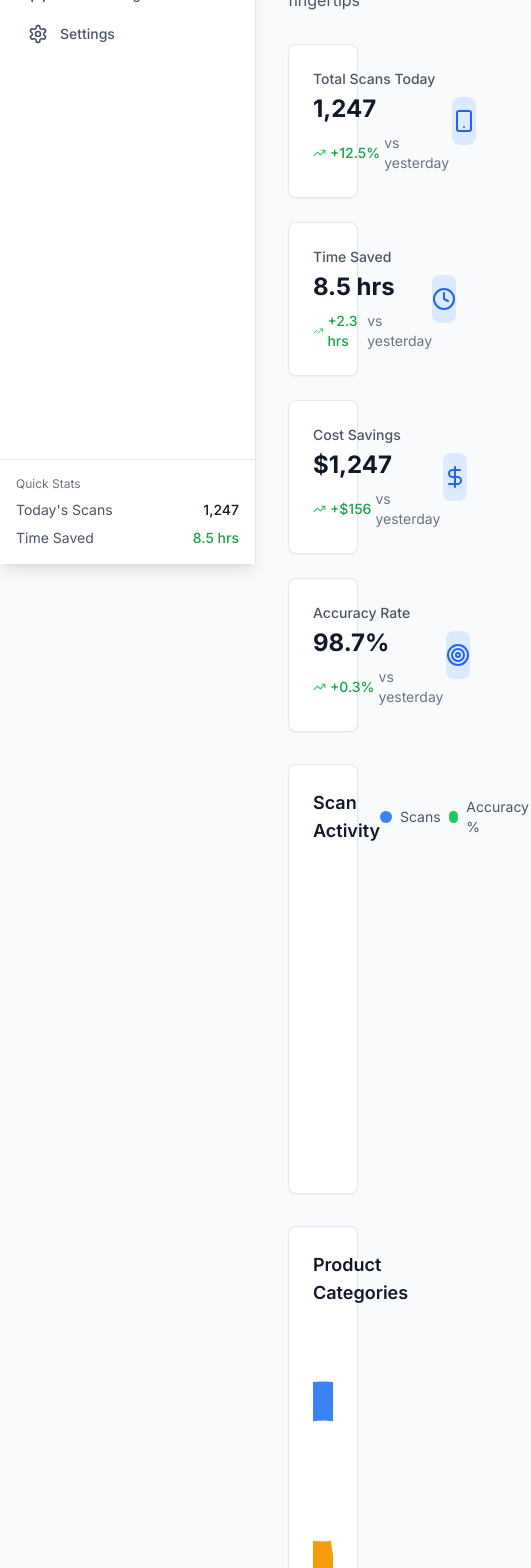
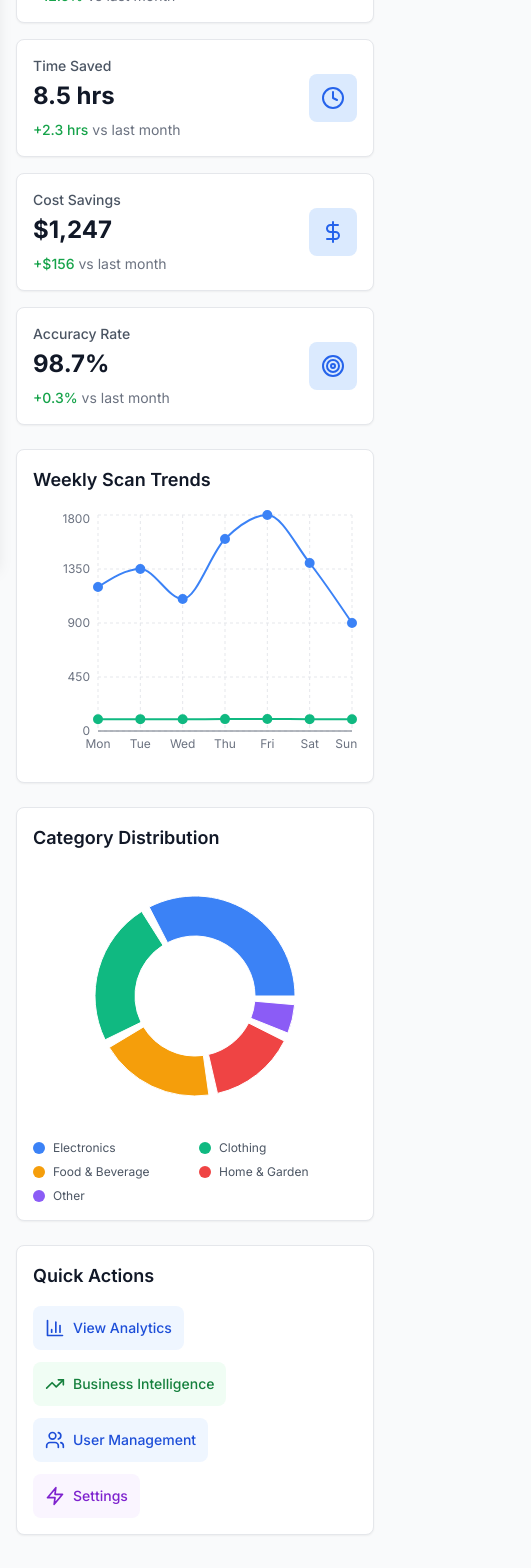
Before and after one commit to OBEREX/frontend_website, a React (Vite) app: page / in a window 390 px wide. Shown: the part 280-1848 px from the top of the page, 531 px wide, since content can reach past the window. Built offline with nearby package versions, Linux system fonts and the light colour scheme.

Commit message:
Dashboard page device responsiveness updated

```diff
--- a/src/components/Layout.tsx
+++ b/src/components/Layout.tsx
@@ -1,4 +1,4 @@
-import React from 'react'
+import React, { useState } from 'react'
 import { Link, useLocation } from 'react-router-dom'
 import {
   Home,
@@ -7,9 +7,11 @@ import {
   Settings,
   CreditCard,
   User,
-  Smartphone
+  Smartphone,
+  Menu,
+  X
 } from 'lucide-react'
-
+import { useTheme } from '../contexts/ThemeContext'
 
 interface LayoutProps {
   children: React.ReactNode
@@ -26,21 +28,46 @@ const navigation = [
 
 export default function Layout({ children }: LayoutProps) {
   const location = useLocation()
+  const { isDark } = useTheme()
+  const [sidebarOpen, setSidebarOpen] = useState(false)
+
+  const closeSidebar = () => {
+    setSidebarOpen(false)
+  }
 
   return (
     <div className="min-h-screen bg-gray-50 dark:bg-gray-950">
+      {/* Mobile menu overlay */}
+      {sidebarOpen && (
+        <div
+          className="fixed inset-0 z-40 bg-black bg-opacity-50 lg:hidden"
+          onClick={closeSidebar}
+        />
+      )}
+
       {/* Sidebar */}
-      <div className="fixed inset-y-0 left-0 z-50 w-64 bg-white dark:bg-gray-900 shadow-lg border-r border-gray-200 dark:border-gray-700">
-        <div className="flex h-16 items-center justify-center border-b border-gray-200 dark:border-gray-700">
+      <div className={`
+        fixed inset-y-0 left-0 z-50 w-64 bg-white dark:bg-gray-900 shadow-lg border-r border-gray-200 dark:border-gray-700 transform transition-transform duration-300 ease-in-out
+        ${sidebarOpen ? 'translate-x-0' : '-translate-x-full lg:translate-x-0'}
+      `}>
+        {/* Sidebar Header */}
+        <div className="flex h-16 items-center justify-between px-4 border-b border-gray-200 dark:border-gray-700">
           <div className="flex items-center space-x-2">
             <div className="h-8 w-8 bg-primary-600 rounded-lg flex items-center justify-center">
               <Smartphone className="h-5 w-5 text-white" />
             </div>
             <span className="text-xl font-bold text-gray-900 dark:text-gray-100">Pefoma</span>
           </div>
+          <button
+            onClick={closeSidebar}
+            className="lg:hidden p-1 rounded-md text-gray-400 hover:text-gray-600 dark:hover:text-gray-300"
+          >
+            <X className="h-5 w-5" />
+          </button>
         </div>
 
-        <nav className="mt-8 px-4">
+        {/* Navigation */}
+        <nav className="mt-8 px-4 flex-1 overflow-y-auto">
           <div className="space-y-1">
             {navigation.map((item) => {
               const isActive = location.pathname === item.href
@@ -48,22 +75,23 @@ export default function Layout({ children }: LayoutProps) {
                 <Link
                   key={item.name}
                   to={item.href}
+                  onClick={closeSidebar}
                   className={`group flex items-center px-3 py-2 text-sm font-medium rounded-lg transition-colors duration-200 ${
                     isActive
                       ? 'bg-primary-50 dark:bg-primary-900/30 text-primary-700 dark:text-primary-300 border-r-2 border-primary-600'
                       : 'text-gray-600 dark:text-gray-300 hover:bg-gray-50 dark:hover:bg-gray-800 hover:text-gray-900 dark:hover:text-gray-100'
                   }`}
                 >
-                  <item.icon className="mr-3 h-5 w-5" />
-                  {item.name}
+                  <item.icon className="mr-3 h-5 w-5 flex-shrink-0" />
+                  <span className="truncate">{item.name}</span>
                 </Link>
               )
             })}
           </div>
         </nav>
 
-        {/* Quick Stats */}
-        <div className="absolute bottom-0 left-0 right-0 p-4 border-t border-gray-200 dark:border-gray-700">
+        {/* Quick Stats - Hidden on mobile to save space */}
+        <div className="hidden lg:block absolute bottom-0 left-0 right-0 p-4 border-t border-gray-200 dark:border-gray-700">
           <div className="text-xs text-gray-500 dark:text-gray-400 mb-2">Quick Stats</div>
           <div className="space-y-2">
             <div className="flex items-center justify-between text-sm">
@@ -79,8 +107,28 @@ export default function Layout({ children }: LayoutProps) {
       </div>
 
       {/* Main content */}
-      <div className="pl-64">
-        <main className="py-8 px-8">
+      <div className="lg:pl-64">
+        {/* Mobile header */}
+        <div className="lg:hidden bg-white dark:bg-gray-900 border-b border-gray-200 dark:border-gray-700 px-4 py-3">
+          <div className="flex items-center justify-between">
+            <button
+              onClick={() => setSidebarOpen(true)}
+              className="p-2 rounded-md text-gray-400 hover:text-gray-600 dark:hover:text-gray-300"
+            >
+              <Menu className="h-6 w-6" />
+            </button>
+            <div className="flex items-center space-x-2">
+              <div className="h-6 w-6 bg-primary-600 rounded flex items-center justify-center">
+                <Smartphone className="h-4 w-4 text-white" />
+              </div>
+              <span className="text-lg font-bold text-gray-900 dark:text-gray-100">Pefoma</span>
+            </div>
+            <div className="w-10" /> {/* Spacer for centering */}
+          </div>
+        </div>
+
+        {/* Main content area */}
+        <main className="py-4 px-4 sm:py-6 sm:px-6 lg:py-8 lg:px-8">
           {children}
         </main>
       </div>
--- a/src/index.css
+++ b/src/index.css
@@ -36,7 +36,7 @@
 
 @layer components {
   .card {
-    @apply bg-white rounded-lg shadow-sm border border-gray-200 p-6 transition-colors duration-200;
+    @apply bg-white rounded-lg shadow-sm border border-gray-200 transition-colors duration-200;
   }
 
   .dark .card {
@@ -53,6 +53,66 @@
 
   .dark .btn-secondary {
     @apply bg-gray-800 hover:bg-gray-700 text-gray-200 border border-gray-600;
+  }
+
+  /* Responsive text utilities */
+  .text-responsive-sm {
+    @apply text-xs sm:text-sm;
+  }
+
+  .text-responsive-base {
+    @apply text-sm sm:text-base;
+  }
+
+  .text-responsive-lg {
+    @apply text-base sm:text-lg;
+  }
+
+  .text-responsive-xl {
+    @apply text-lg sm:text-xl;
+  }
+
+  .text-responsive-2xl {
+    @apply text-xl sm:text-2xl;
+  }
+
+  .text-responsive-3xl {
+    @apply text-2xl sm:text-3xl;
+  }
+
+  /* Responsive spacing utilities */
+  .space-responsive {
+    @apply space-y-4 sm:space-y-6;
+  }
+
+  .space-responsive-lg {
+    @apply space-y-6 sm:space-y-8;
+  }
+
+  /* Responsive padding utilities */
+  .p-responsive {
+    @apply p-3 sm:p-4 lg:p-6;
+  }
+
+  .px-responsive {
+    @apply px-3 sm:px-4 lg:px-6;
+  }
+
+  .py-responsive {
+    @apply py-3 sm:py-4 lg:py-6;
+  }
+
+  /* Responsive margin utilities */
+  .m-responsive {
+    @apply m-3 sm:m-4 lg:m-6;
+  }
+
+  .mx-responsive {
+    @apply mx-3 sm:mx-4 lg:mx-6;
+  }
+
+  .my-responsive {
+    @apply my-3 sm:my-4 lg:my-6;
   }
 
   /* Enhanced Dark mode input styles */
--- a/src/pages/Dashboard.tsx
+++ b/src/pages/Dashboard.tsx
@@ -8,6 +8,7 @@ import {
   Users,
   Zap
 } from 'lucide-react'
+import { Link } from 'react-router-dom'
 import {
   LineChart,
   Line,
@@ -86,33 +87,30 @@ export default function Dashboard() {
   const gridStroke = isDark ? '#374151' : '#E5E7EB'
 
   return (
-    <div className="space-y-8">
+    <div className="space-y-6 sm:space-y-8">
       {/* Header */}
       <div>
-        <h1 className="text-3xl font-bold text-gray-900 dark:text-gray-100">Dashboard</h1>
-        <p className="text-gray-600 dark:text-gray-400 mt-2">
+        <h1 className="text-2xl sm:text-3xl font-bold text-gray-900 dark:text-gray-100">Dashboard</h1>
+        <p className="text-sm sm:text-base text-gray-600 dark:text-gray-400 mt-2">
           Welcome to Pefoma - AI-powered inventory management at your fingertips
         </p>
       </div>
 
       {/* Stats Cards */}
-      <div className="grid grid-cols-1 md:grid-cols-2 lg:grid-cols-4 gap-6">
+      <div className="grid grid-cols-1 sm:grid-cols-2 lg:grid-cols-4 gap-4 sm:gap-6">
         {stats.map((stat) => (
-          <div key={stat.name} className="card">
+          <div key={stat.name} className="card p-4 sm:p-6">
             <div className="flex items-center justify-between">
               <div>
-                <p className="text-sm font-medium text-gray-600 dark:text-gray-400">{stat.name}</p>
-                <p className="text-2xl font-bold text-gray-900 dark:text-gray-100 mt-1">{stat.value}</p>
+                <p className="text-sm sm:text-base font-medium text-gray-600 dark:text-gray-400">{stat.name}</p>
+                <p className="text-2xl sm:text-3xl font-bold text-gray-900 dark:text-gray-100 mt-1">{stat.value}</p>
                 <div className="flex items-center mt-2">
-                  <TrendingUp className={`h-4 w-4 ${
-                    stat.changeType === 'positive' ? 'text-green-500' : 'text-red-500'
-                  }`} />
-                  <span className={`text-sm font-medium ml-1 ${
+                  <span className={`text-sm font-medium ${
                     stat.changeType === 'positive' ? 'text-green-600 dark:text-green-400' : 'text-red-600 dark:text-red-400'
                   }`}>
                     {stat.change}
                   </span>
-                  <span className="text-sm text-gray-500 dark:text-gray-400 ml-1">vs yesterday</span>
+                  <span className="text-sm text-gray-500 dark:text-gray-400 ml-1">vs last month</span>
                 </div>
               </div>
               <div className="h-12 w-12 bg-primary-100 dark:bg-primary-900/30 rounded-lg flex items-center justify-center">
@@ -124,39 +122,59 @@ export default function Dashboard() {
       </div>
 
       {/* Charts Section */}
-      <div className="grid grid-cols-1 lg:grid-cols-2 gap-8">
-        {/* Scan Activity Chart */}
-        <div className="card">
-          <div className="flex items-center justify-between mb-6">
-            <h3 className="text-lg font-semibold text-gray-900 dark:text-gray-100">Scan Activity</h3>
-            <div className="flex items-center space-x-2">
-              <div className="flex items-center">
-                <div className="w-3 h-3 bg-primary-500 rounded-full mr-2"></div>
-                <span className="text-sm text-gray-600 dark:text-gray-400">Scans</span>
-              </div>
-              <div className="flex items-center">
-                <div className="w-3 h-3 bg-green-500 rounded-full mr-2"></div>
-                <span className="text-sm text-gray-600 dark:text-gray-400">Accuracy %</span>
-              </div>
-            </div>
-          </div>
-          <ResponsiveContainer width="100%" height={300}>
+      <div className="grid grid-cols-1 lg:grid-cols-2 gap-6 sm:gap-8">
+        {/* Weekly Scan Trends */}
+        <div className="card p-4 sm:p-6">
+          <h3 className="text-lg sm:text-xl font-semibold text-gray-900 dark:text-gray-100 mb-4 sm:mb-6">Weekly Scan Trends</h3>
+          <div className="h-64 sm:h-80">
+            <ResponsiveContainer width="100%" height="100%">
               <LineChart data={scanData}>
                 <CartesianGrid strokeDasharray="3 3" stroke={gridStroke} />
-              <XAxis dataKey="day" stroke={axisStroke} />
-              <YAxis yAxisId="left" stroke={axisStroke} />
-              <YAxis yAxisId="right" orientation="right" stroke={axisStroke} />
-              <Tooltip contentStyle={tooltipStyle} />
-              <Line yAxisId="left" type="monotone" dataKey="scans" stroke="#3b82f6" strokeWidth={2} />
-              <Line yAxisId="right" type="monotone" dataKey="accuracy" stroke="#10b981" strokeWidth={2} />
+                <XAxis
+                  dataKey="day"
+                  stroke={axisStroke}
+                  fontSize={12}
+                  tickLine={false}
+                />
+                <YAxis
+                  stroke={axisStroke}
+                  fontSize={12}
+                  tickLine={false}
+                  axisLine={false}
+                />
+                <Tooltip
+                  contentStyle={tooltipStyle}
+                  formatter={(value: any, name: any) => [
+                    name === 'scans' ? `${value.toLocaleString()} scans` : `${value}%`,
+                    name === 'scans' ? 'Scans' : 'Accuracy'
+                  ]}
+                />
+                <Line
+                  type="monotone"
+                  dataKey="scans"
+                  stroke="#3b82f6"
+                  strokeWidth={2}
+                  dot={{ fill: '#3b82f6', strokeWidth: 2, r: 4 }}
+                  activeDot={{ r: 6, stroke: '#3b82f6', strokeWidth: 2 }}
+                />
+                <Line
+                  type="monotone"
+                  dataKey="accuracy"
+                  stroke="#10b981"
+                  strokeWidth={2}
+                  dot={{ fill: '#10b981', strokeWidth: 2, r: 4 }}
+                  activeDot={{ r: 6, stroke: '#10b981', strokeWidth: 2 }}
+                />
               </LineChart>
             </ResponsiveContainer>
           </div>
+        </div>
 
         {/* Category Distribution */}
-        <div className="card">
-          <h3 className="text-lg font-semibold text-gray-900 dark:text-gray-100 mb-6">Product Categories</h3>
-          <ResponsiveContainer width="100%" height={300}>
+        <div className="card p-4 sm:p-6">
+          <h3 className="text-lg sm:text-xl font-semibold text-gray-900 dark:text-gray-100 mb-4 sm:mb-6">Category Distribution</h3>
+          <div className="h-64 sm:h-80">
+            <ResponsiveContainer width="100%" height="100%">
               <PieChart>
                 <Pie
                   data={categoryData}
@@ -171,18 +189,23 @@ export default function Dashboard() {
                     <Cell key={`cell-${index}`} fill={entry.color} />
                   ))}
                 </Pie>
-              <Tooltip contentStyle={tooltipStyle} />
+                <Tooltip
+                  contentStyle={tooltipStyle}
+                  formatter={(value: any) => [`${value}%`, 'Percentage']}
+                />
               </PieChart>
             </ResponsiveContainer>
-          <div className="grid grid-cols-2 gap-4 mt-4">
+          </div>
+          <div className="mt-4 grid grid-cols-2 sm:grid-cols-3 gap-2 sm:gap-3">
             {categoryData.map((category) => (
-              <div key={category.name} className="flex items-center">
+              <div key={category.name} className="flex items-center space-x-2">
                 <div
-                  className="w-3 h-3 rounded-full mr-2"
+                  className="w-3 h-3 rounded-full"
                   style={{ backgroundColor: category.color }}
-                ></div>
-                <span className="text-sm text-gray-600 dark:text-gray-400">{category.name}</span>
-                <span className="text-sm font-medium text-gray-900 dark:text-gray-100 ml-auto">{category.value}%</span>
+                />
+                <span className="text-xs sm:text-sm text-gray-600 dark:text-gray-400 truncate">
+                  {category.name}
+                </span>
               </div>
             ))}
           </div>
@@ -190,30 +213,33 @@ export default function Dashboard() {
       </div>
 
       {/* Quick Actions */}
-      <div className="card">
-        <h3 className="text-lg font-semibold text-gray-900 dark:text-gray-100 mb-6">Quick Actions</h3>
-        <div className="grid grid-cols-1 md:grid-cols-3 gap-4">
-          <button className="flex items-center p-4 border border-gray-200 dark:border-gray-700 rounded-lg hover:bg-gray-50 dark:hover:bg-gray-800 transition-colors">
-            <BarChart3 className="h-6 w-6 text-primary-600 dark:text-primary-400 mr-3" />
-            <div className="text-left">
-              <p className="font-medium text-gray-900 dark:text-gray-100">View Analytics</p>
-              <p className="text-sm text-gray-600 dark:text-gray-400">Detailed reports & insights</p>
-            </div>
+      <div className="card p-4 sm:p-6">
+        <h3 className="text-lg sm:text-xl font-semibold text-gray-900 dark:text-gray-100 mb-4 sm:mb-6">Quick Actions</h3>
+        <div className="grid grid-cols-1 sm:grid-cols-2 lg:grid-cols-4 gap-3 sm:gap-4">
+          <Link to="/analytics">
+            <button className="flex items-center justify-center p-3 sm:p-4 bg-primary-50 dark:bg-primary-900/30 text-primary-700 dark:text-primary-300 rounded-lg hover:bg-primary-100 dark:hover:bg-primary-900/50 transition-colors">
+              <BarChart3 className="h-5 w-5 mr-2 sm:mr-3" />
+              <span className="text-sm sm:text-base font-medium">View Analytics</span>
             </button>
-          <button className="flex items-center p-4 border border-gray-200 dark:border-gray-700 rounded-lg hover:bg-gray-50 dark:hover:bg-gray-800 transition-colors">
-            <Users className="h-6 w-6 text-primary-600 dark:text-primary-400 mr-3" />
-            <div className="text-left">
-              <p className="font-medium text-gray-900 dark:text-gray-100">Team Management</p>
-              <p className="text-sm text-gray-600 dark:text-gray-400">Manage users & permissions</p>
-            </div>
+          </Link>
+          <Link to="/business-intelligence">
+            <button className="flex items-center justify-center p-3 sm:p-4 bg-green-50 dark:bg-green-900/30 text-green-700 dark:text-green-300 rounded-lg hover:bg-green-100 dark:hover:bg-green-900/50 transition-colors">
+              <TrendingUp className="h-5 w-5 mr-2 sm:mr-3" />
+              <span className="text-sm sm:text-base font-medium">Business Intelligence</span>
             </button>
-          <button className="flex items-center p-4 border border-gray-200 dark:border-gray-700 rounded-lg hover:bg-gray-50 dark:hover:bg-gray-800 transition-colors">
-            <Zap className="h-6 w-6 text-primary-600 dark:text-primary-400 mr-3" />
-            <div className="text-left">
-              <p className="font-medium text-gray-900 dark:text-gray-100">Start Scan</p>
-              <p className="text-sm text-gray-600 dark:text-gray-400">Begin inventory count</p>
-            </div>
+          </Link>
+          <Link to="/user-management">
+            <button className="flex items-center justify-center p-3 sm:p-4 bg-blue-50 dark:bg-blue-900/30 text-blue-700 dark:text-blue-300 rounded-lg hover:bg-blue-100 dark:hover:bg-blue-900/50 transition-colors">
+              <Users className="h-5 w-5 mr-2 sm:mr-3" />
+              <span className="text-sm sm:text-base font-medium">User Management</span>
             </button>
+          </Link>
+          <Link to="/settings">
+            <button className="flex items-center justify-center p-3 sm:p-4 bg-purple-50 dark:bg-purple-900/30 text-purple-700 dark:text-purple-300 rounded-lg hover:bg-purple-100 dark:hover:bg-purple-900/50 transition-colors">
+              <Zap className="h-5 w-5 mr-2 sm:mr-3" />
+              <span className="text-sm sm:text-base font-medium">Settings</span>
+            </button>
+          </Link>
         </div>
       </div>
     </div>
--- a/src/pages/UserManagement.tsx
+++ b/src/pages/UserManagement.tsx
@@ -1,5 +1,5 @@
 import React, { useState, useEffect } from 'react'
-import { useNavigate } from 'react-router-dom'
+import { useNavigate, useParams, Link } from 'react-router-dom'
 import {
   User, CreditCard, Settings, BarChart3, Calendar,
   DollarSign, Activity, History,
@@ -272,6 +272,7 @@ const usageStats: UsageStats = {
 
 export default function UserManagement() {
   const navigate = useNavigate()
+  const { tab } = useParams<{ tab: string }>()
   const [activeTab, setActiveTab] = useState<'profile' | 'payments' | 'subscription' | 'usage' | 'sessions' | 'preferences'>('profile')
 
   const [showSubscriptionModal, setShowSubscriptionModal] = useState(false)
@@ -292,11 +293,10 @@ export default function UserManagement() {
   })
 
   useEffect(() => {
-    const queryTab = new URLSearchParams(window.location.search).get('tab')
-    if (queryTab) {
-      setActiveTab(queryTab as any)
+    if (tab) {
+      setActiveTab(tab as any)
     }
-  }, [])
+  }, [tab])
 
   const getTierIcon = (tier: string) => {
     switch (tier) {
@@ -367,26 +367,28 @@ export default function UserManagement() {
   }
 
   return (
-    <div className="space-y-8">
+    <div className="space-y-6 sm:space-y-8">
       {/* Header */}
-      <div className="flex items-center justify-between">
+      <div className="flex flex-col sm:flex-row sm:items-center sm:justify-between space-y-4 sm:space-y-0">
         <div>
-          <h1 className="text-3xl font-bold text-gray-900 dark:text-gray-100">User Management</h1>
-          <p className="text-gray-600 dark:text-gray-400 mt-2">
+          <h1 className="text-2xl sm:text-3xl font-bold text-gray-900 dark:text-gray-100">User Management</h1>
+          <p className="text-sm sm:text-base text-gray-600 dark:text-gray-400 mt-2">
             Manage your profile, payments, subscriptions, and usage preferences
           </p>
         </div>
-        <div className="flex items-center space-x-3">
+        <div className="flex items-center space-x-2 sm:space-x-3">
           <Tooltip content="Export your user data and usage statistics">
-            <button className="btn-primary flex items-center">
+            <button className="btn-primary flex items-center text-sm sm:text-base">
               <Download className="h-4 w-4 mr-2" />
-              Export Data
+              <span className="hidden sm:inline">Export Data</span>
+              <span className="sm:hidden">Export</span>
             </button>
           </Tooltip>
           <Tooltip content="Manage your account settings and preferences">
-            <button className="btn-primary flex items-center">
+            <button className="btn-primary flex items-center text-sm sm:text-base">
               <Settings className="h-4 w-4 mr-2" />
-              Account Settings
+              <span className="hidden sm:inline">Account Settings</span>
+              <span className="sm:hidden">Settings</span>
             </button>
           </Tooltip>
         </div>
@@ -394,7 +396,7 @@ export default function UserManagement() {
 
       {/* Tab Navigation */}
       <div className="border-b border-gray-200 dark:border-gray-700">
-        <nav className="-mb-px flex space-x-8">
+        <nav className="-mb-px flex space-x-4 sm:space-x-8 overflow-x-auto">
           {[
             { id: 'profile', name: 'Profile', icon: User },
             { id: 'payments', name: 'Payment Methods', icon: CreditCard },
@@ -402,19 +404,20 @@ export default function UserManagement() {
             { id: 'usage', name: 'Usage Analytics', icon: BarChart3 },
             { id: 'sessions', name: 'Session History', icon: History },
             { id: 'preferences', name: 'Preferences', icon: Settings }
-          ].map((tab) => (
-            <button
-              key={tab.id}
-              onClick={() => setActiveTab(tab.id as any)}
-              className={`flex items-center py-2 px-1 border-b-2 font-medium text-sm ${
-                activeTab === tab.id
+          ].map((tabItem) => (
+            <Link
+              key={tabItem.id}
+              to={`/user-management/${tabItem.id}`}
+              className={`flex items-center py-2 px-1 border-b-2 font-medium text-xs sm:text-sm whitespace-nowrap ${
+                activeTab === tabItem.id
                   ? 'border-primary-500 text-primary-600 dark:text-primary-400'
                   : 'border-transparent text-gray-500 hover:text-gray-700 hover:border-gray-300 dark:text-gray-400 dark:hover:text-gray-300'
               }`}
             >
-              <tab.icon className="h-4 w-4 mr-2" />
-              {tab.name}
-            </button>
+              <tabItem.icon className="h-4 w-4 mr-1 sm:mr-2" />
+              <span className="hidden sm:inline">{tabItem.name}</span>
+              <span className="sm:hidden">{tabItem.name.split(' ')[0]}</span>
+            </Link>
           ))}
         </nav>
       </div>
@@ -666,16 +669,12 @@ export default function UserManagement() {
                   )}
                   {isSubscriptionPaused ? 'Continue' : 'Pause'}
                 </button>
-                <button
-                  className="btn-primary flex items-center"
-                  onClick={() => {
-                    // Navigate to Integration Management subscriptions tab
-                    navigate('/integration?tab=subscriptions')
-                  }}
-                >
-                  <Edit className="h-4 w-4 mr-2" />
-                  Manage
-                </button>
+                <Link to="/integration/subscriptions">
+                  <button className="btn-primary flex items-center">
+                    <Edit className="h-4 w-4 mr-2" />
+                    Manage
+                  </button>
+                </Link>
               </div>
             </div>
 
```
Also changed, not shown: src/App.tsx (+9 -0 lines), src/pages/Analytics.tsx (+31 -33 lines), src/pages/IntegrationManagement.tsx (+24 -22 lines), src/pages/Settings.tsx (+6 -10 lines). Lines whose indentation alone changed are shown as unchanged.
